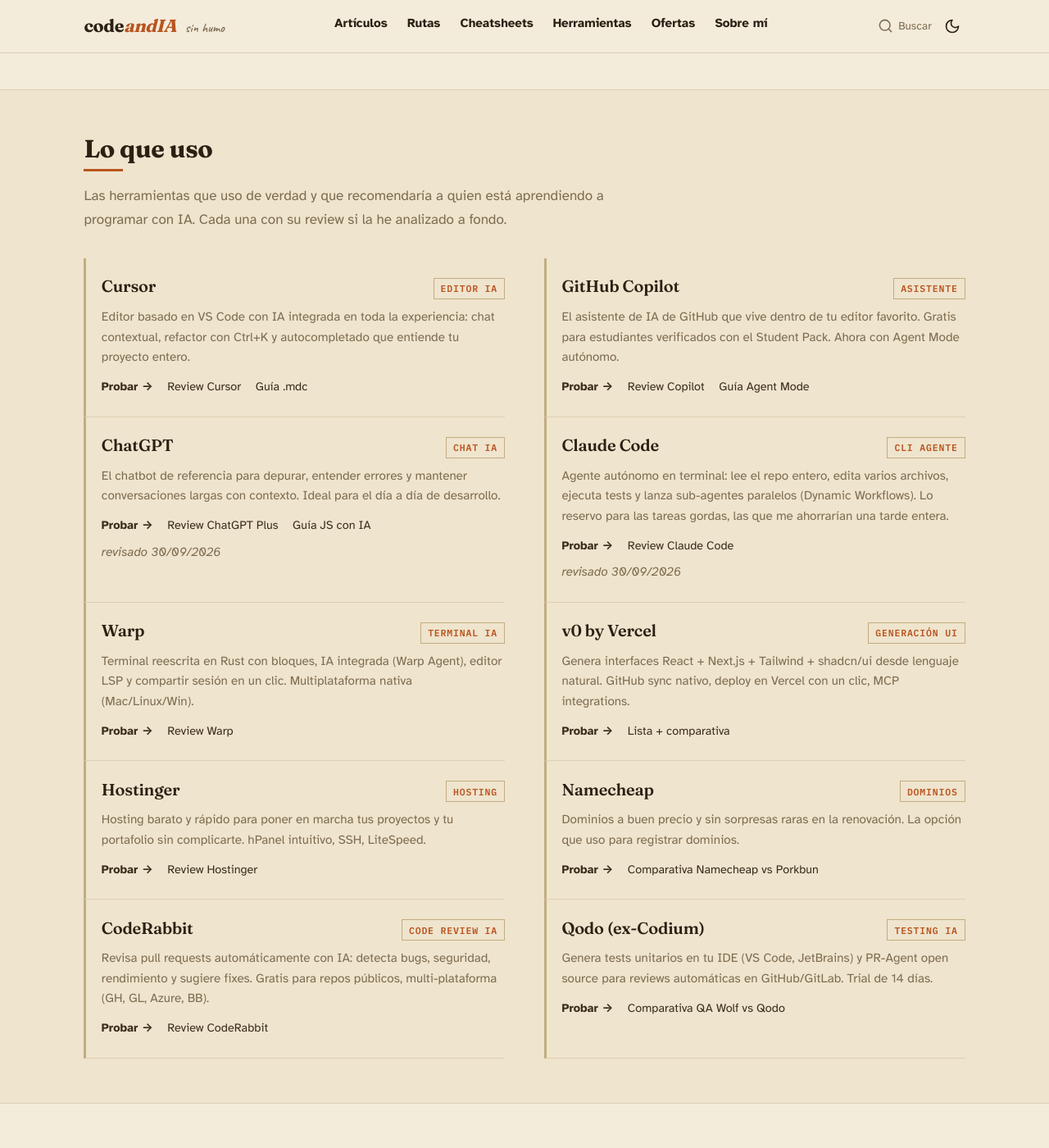
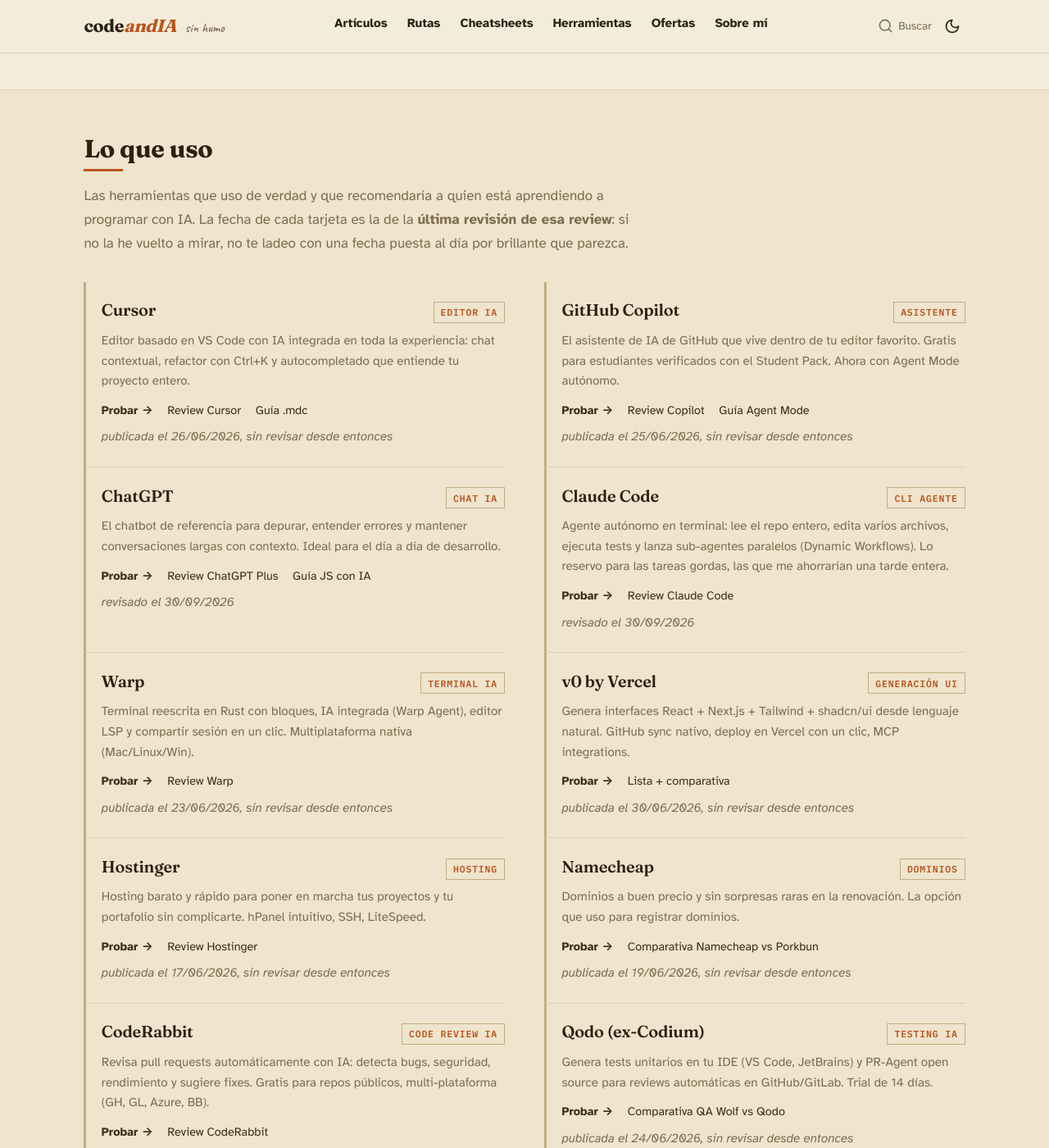
Before and after one commit to vibodigitalinfo-lab/codeandIA, a Jekyll site: the page built from index.html, in a window 1280 px wide and 1400 px high, scrolled down 2398 px. Shown: the whole window at 82% size. Built offline with Jekyll 4.4.1, drawn with Linux system fonts in a browser that asks for light colours; some of the changed text lies outside the part shown.

Commit message:
Credibilidad 2: fechas honestas en las tarjetas, ficha de hardware en ofertas y guia de depuracion con ejemplos reales

```diff
--- a/index.html
+++ b/index.html
@@ -122,12 +122,17 @@
 <section id="herramientas" class="section section-alt">
   <div class="container">
     <h2 class="section-title">Lo que uso</h2>
-    <p class="section-intro">Las herramientas que uso de verdad y que recomendaría a quien está aprendiendo a programar con IA. Cada una con su review si la he analizado a fondo.</p>
+    <p class="section-intro">
+      Las herramientas que uso de verdad y que recomendaría a quien está aprendiendo a programar con IA.
+      La fecha de cada tarjeta es la de la <strong>última revisión de esa review</strong>: si no la he vuelto a
+      mirar, no te ladeo con una fecha puesta al día por brillante que parezca.
+    </p>
 
     <div class="tools-grid">
 
       {% for tool in site.data.herramientas %}
-      {% assign fechas = nil %}
+      {% assign revisada = nil %}
+      {% assign publicada = nil %}
       <div class="tool-card">
         <div class="tool-card-top">
           <h3>{{ tool.nombre }}</h3>
@@ -145,13 +150,17 @@
           {% if art %}
           <a href="{{ art.url | relative_url }}" class="tool-card-review">{{ enlace.label }}</a>
           {% if art.updated %}
-          {% if fechas == nil or art.updated > fechas %}{% assign fechas = art.updated %}{% endif %}
+          {% if revisada == nil or art.updated > revisada %}{% assign revisada = art.updated %}{% endif %}
+          {% else %}
+          {% if publicada == nil or art.date > publicada %}{% assign publicada = art.date %}{% endif %}
           {% endif %}
           {% endif %}
           {% endfor %}
         </div>
-        {% if fechas %}
-        <p class="tool-card-updated">revisado {{ fechas | date: "%d/%m/%Y" }}</p>
+        {% if revisada %}
+        <p class="tool-card-updated">revisado el {{ revisada | date: "%d/%m/%Y" }}</p>
+        {% elsif publicada %}
+        <p class="tool-card-updated tool-card-updated-stale">publicada el {{ publicada | date: "%d/%m/%Y" }}, sin revisar desde entonces</p>
         {% endif %}
       </div>
       {% endfor %}
--- a/styles.css
+++ b/styles.css
@@ -927,6 +927,12 @@
   font-size: 0.8rem;
   color: var(--text-muted);
   font-style: italic;
+}
+
+/* Cuando la review lleva mucho sin revisarse, el aviso va en el color de
+   atencion: es mejor que una fecha bonita puesta al dia por la maquetacion. */
+.tool-card-updated-stale {
+  color: var(--accent, #b4552d);
 }
 
 /* ================= Método (listas numeradas) ================= */
```
Also changed, not shown: articulos/comparativas/notion-vs-obsidian-estudiantes-programacion.md (+1 -1 lines), articulos/guias/depurar-codigo-con-ia-guia-2026.md (+59 -2 lines), articulos/reviews/cursor-ai-review-espanol.md (+1 -1 lines), promociones.md (+4 -3 lines).
